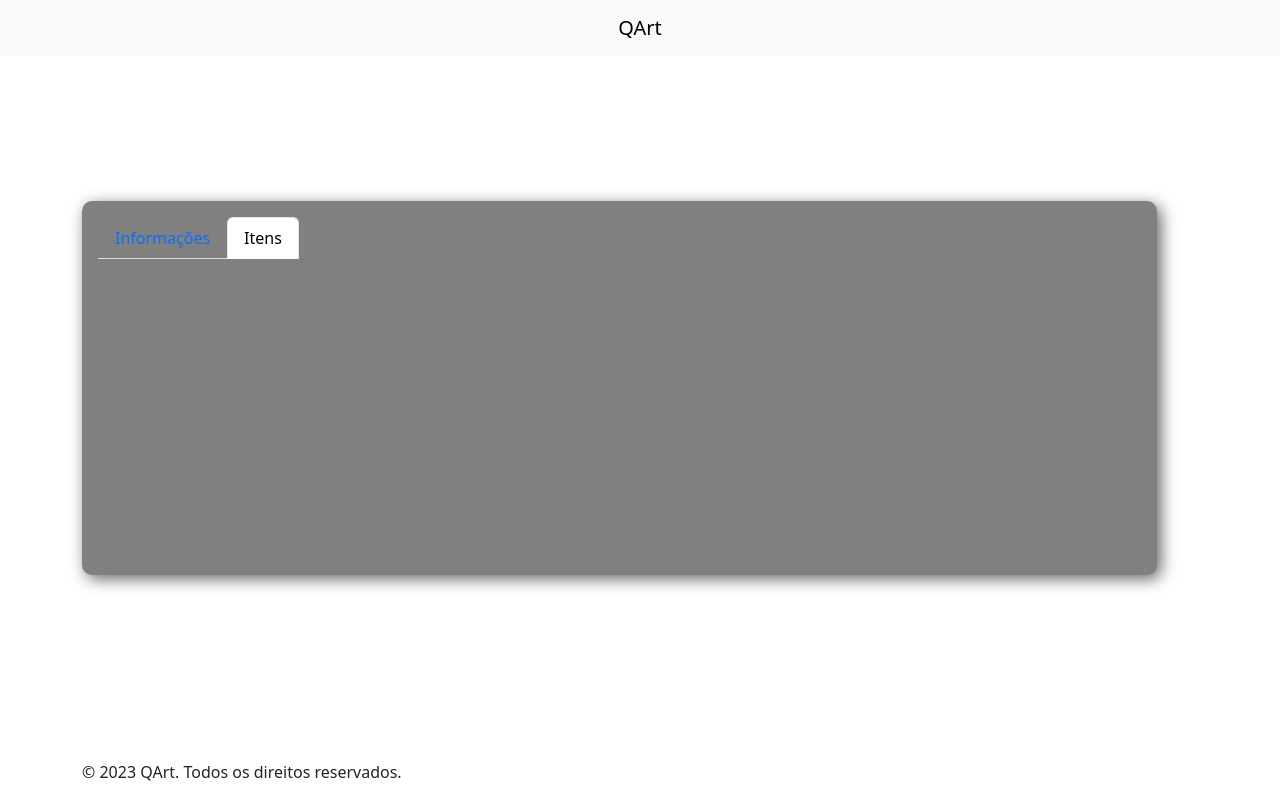
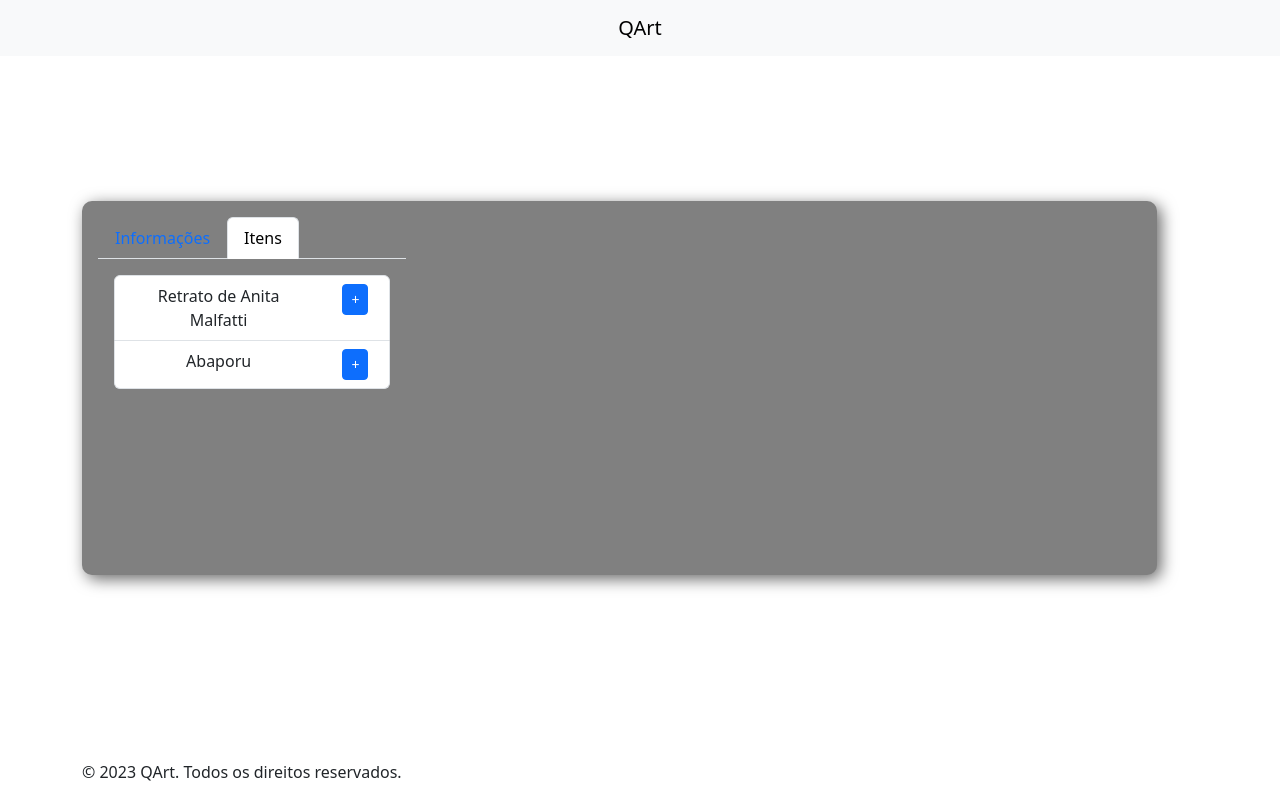
Before and after one commit to DeborAguiar/visor-app, an Angular app: page /1/place/1 in a window 1280 px wide. Both pictures are taken after a click on the tab "Itens". Built offline with nearby package versions, Linux system fonts and the light colour scheme.

Commit message:
Itens List

```diff
--- a/src/app/components/place/place.component.html
+++ b/src/app/components/place/place.component.html
@@ -1,16 +1,16 @@
 <div class="p-3">
     <ul class="nav nav-tabs" id="myTab" role="tablist">
         <li class="nav-item" role="presentation">
-            <button class="nav-link active" id="home-tab" data-bs-toggle="tab" data-bs-target="#home-tab-pane" type="button"
-                role="tab" aria-controls="home-tab-pane" aria-selected="true">Informações</button>
+            <button class="nav-link active" id="home-tab" data-bs-toggle="tab" data-bs-target="#home-tab-pane"
+                type="button" role="tab" aria-controls="home-tab-pane" aria-selected="true">Informações</button>
         </li>
         <li class="nav-item" role="presentation">
-            <button class="nav-link" id="profile-tab" data-bs-toggle="tab" data-bs-target="#profile-tab-pane" type="button"
-                role="tab" aria-controls="profile-tab-pane" aria-selected="false">Itens</button>
+            <button class="nav-link" id="profile-tab" data-bs-toggle="tab" data-bs-target="#profile-tab-pane"
+                type="button" role="tab" aria-controls="profile-tab-pane" aria-selected="false">Itens</button>
         </li>
     </ul>
     <div class="tab-content" id="myTabContent">
-        <div class="tab-pane fade show active" id="home-tab-pane" role="tabpanel" aria-labelledby="home-tab">
+        <div class="tab-pane fade p-3 show active" id="home-tab-pane" role="tabpanel" aria-labelledby="home-tab">
             <div *ngIf="placeInfo">
                 <h2>{{ placeInfo.nome }}</h2>
                 <img [src]="placeInfo.imagem" alt="{{ placeInfo.nome }} Image" style="max-width: 100%;">
@@ -22,8 +22,19 @@
                 <p>Lugar não encontrado.</p>
             </div>
         </div>
-        <div class="tab-pane fade" id="profile-tab-pane" role="tabpanel" aria-labelledby="profile-tab">
-
+        <div class="tab-pane fade p-3" id="profile-tab-pane" role="tabpanel" aria-labelledby="profile-tab">
+            <ul class="list-group">
+                <li *ngFor="let item of itens" class="list-group-item">
+                    <div class="row justify-content-between">
+                        <div class="col">
+                            {{item.nome}}
+                        </div>
+                        <div class="col-3">
+                            <button type="button" class="ms-2 btn btn-primary btn-sm" [routerLink]="['item', item.id]">+</button>
+                        </div>
+                    </div>
+                </li>
+            </ul>
         </div>
     </div>
 </div>
--- a/src/app/components/place/place.component.scss
+++ b/src/app/components/place/place.component.scss
@@ -3,3 +3,7 @@
     max-height: 300px;
     overflow-y: auto;
 }
+
+img {
+    max-width: 100%;
+}
--- a/src/app/components/place/place.component.ts
+++ b/src/app/components/place/place.component.ts
@@ -1,7 +1,8 @@
 import { Component, OnInit } from '@angular/core';
-import { ActivatedRoute } from '@angular/router';
+import { ActivatedRoute, Router } from '@angular/router';
 import { PlacesService } from '../../services/places.services';
 import { Place } from '../../../interfaces';
+import { ItensService } from '../../services/itens.services';
 
 @Component({
   selector: 'app-place',
@@ -12,18 +13,27 @@ export class PlaceComponent implements OnInit {
 
   placeId: number = 0;
   placeInfo: Place | undefined; // Ou crie uma interface para tipar as informações do museu
+  itens: { id: number, nome: string }[] | undefined
 
-  constructor(private route: ActivatedRoute, private placesService: PlacesService) { }
+  constructor(
+    private route: ActivatedRoute,
+    private router: Router,
+    private placesService: PlacesService,
+    private itensService: ItensService,
+  ) { }
 
   ngOnInit() {
     // Obtém o ID do museu da URL
     this.route.params.subscribe(params => {
-      this.placeId = params['id'];
+      this.placeId = params['idPlace'];
       if (this.placeId != 0) {
         this.placeInfo = this.placesService.getMuseuById(this.placeId);
-
+        this.getItens()
       }
     },
       (err) => { console.error(err) });
   }
+  getItens() {
+    this.itens = this.itensService.getAllItensByPlaceId(this.placeId);
+  }
 }
--- /dev/null
+++ b/src/app/services/itens.services.ts
@@ -0,0 +1,14 @@
+import { Injectable } from '@angular/core';
+import itens from '../../mock/itens.json';
+import { Item, Place } from '../../interfaces';
+
+@Injectable({
+    providedIn: 'root'
+})
+export class ItensService {
+    getAllItensByPlaceId(placeId: number): { id: number, nome: string }[] {
+        return itens
+            .filter(item => item.id_museu == placeId)
+            .map((item) => { return { id: item.id_obra, nome: item.nome_obra } })
+    }
+}
```
